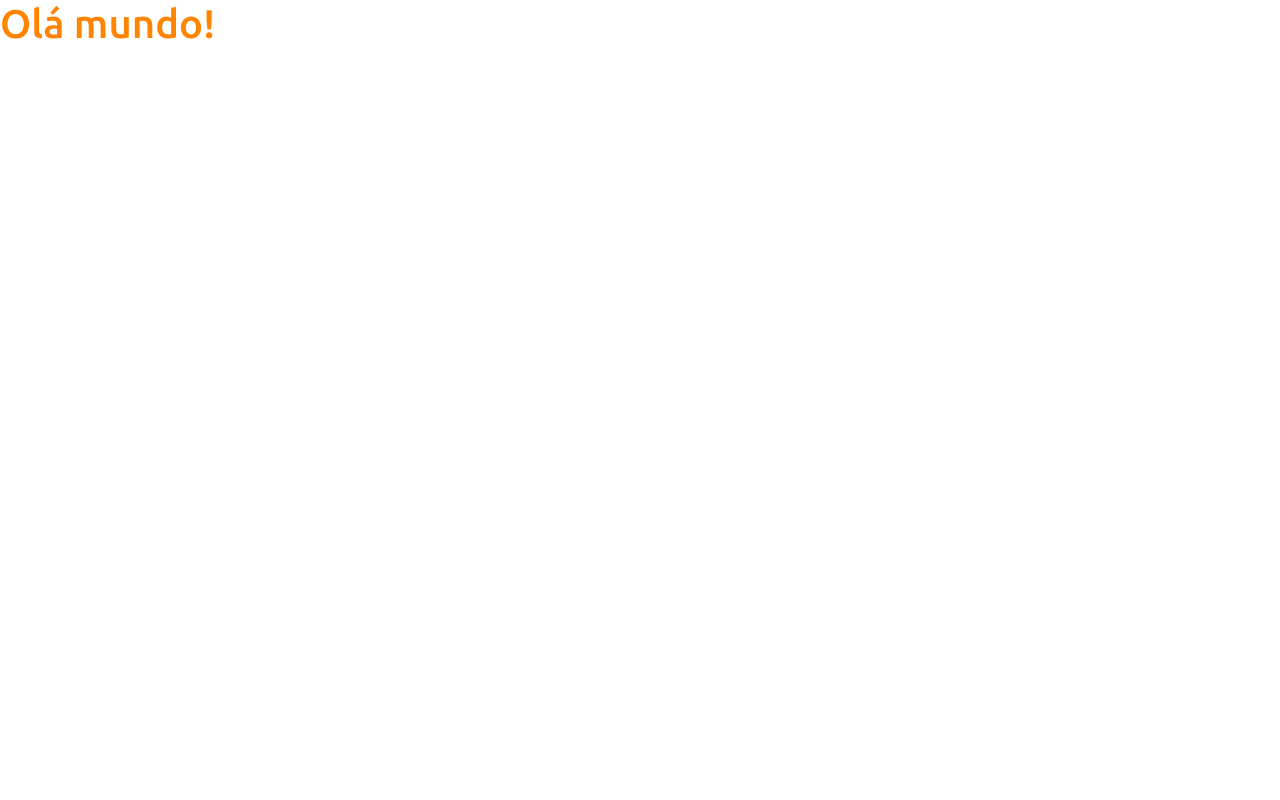
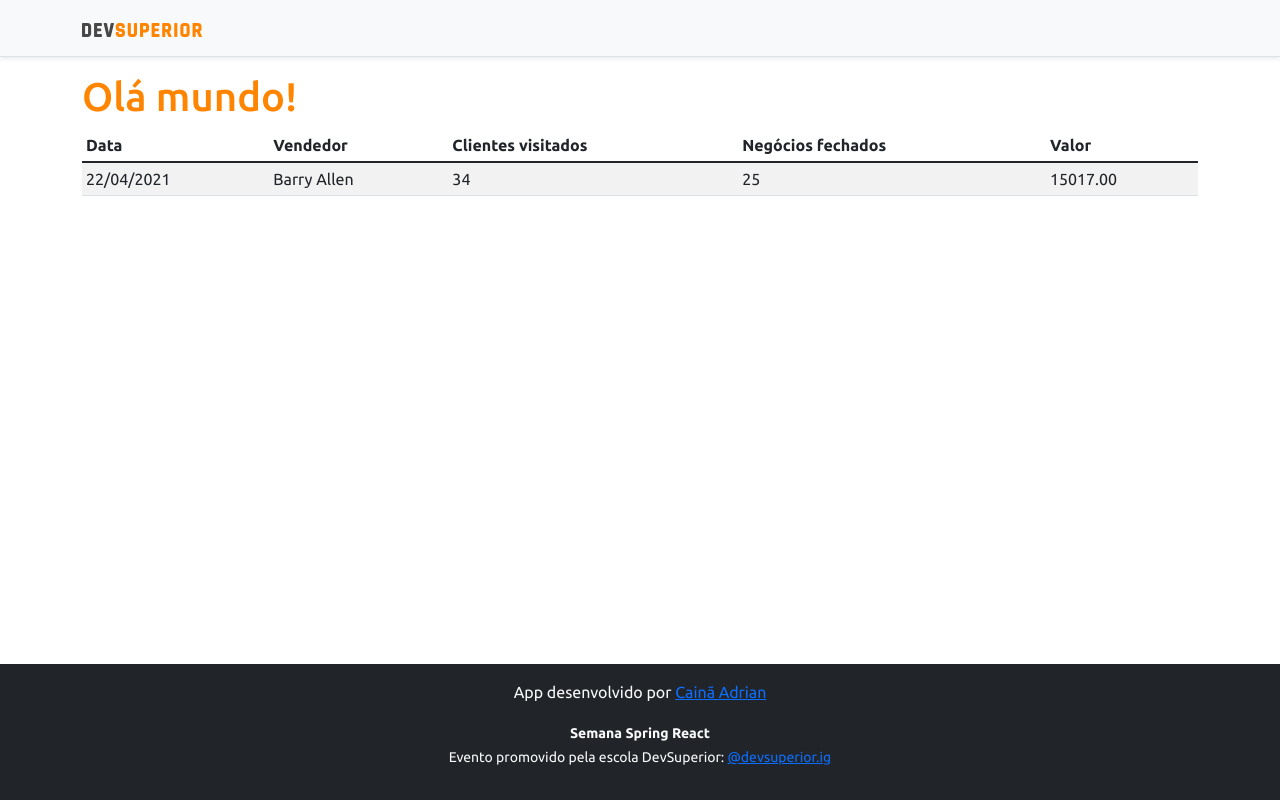
Before and after one commit to adrianmuniz/DsVendas-Spring-React, a React (Create React App) app in the folder frontend/: page / in a window 1280 px wide. Built offline with nearby package versions, Linux system fonts and the light colour scheme.

Commit message:
Basic static components

```diff
--- a/frontend/src/App.tsx
+++ b/frontend/src/App.tsx
@@ -1,9 +1,18 @@
+import NavBar from "components/NavBar";
+import Footer from "components/Footer";
+import DataTable from "components/DataTable";
 
 function App() {
   return (
-    <div>
+    <>
+      <NavBar />
+      <div className = "container">
         <h1 className="text-primary">Olá mundo!</h1>
-    </div>
+
+      <DataTable />
+      </div>
+      <Footer />
+    </>
   );
 }
 
--- /dev/null
+++ b/frontend/src/components/DataTable/index.tsx
@@ -0,0 +1,28 @@
+const DataTable = () => {
+    return (
+        <div className="table-responsive">
+    <table className="table table-striped table-sm">
+        <thead>
+            <tr>
+                <th>Data</th>
+                <th>Vendedor</th>
+                <th>Clientes visitados</th>
+                <th>Negócios fechados</th>
+                <th>Valor</th>
+            </tr>
+        </thead>
+        <tbody>
+            <tr>
+                <td>22/04/2021</td>
+                <td>Barry Allen</td>
+                <td>34</td>
+                <td>25</td>
+                <td>15017.00</td>
+            </tr>
+        </tbody>
+    </table>
+</div>
+    );
+}
+
+export default DataTable;
--- /dev/null
+++ b/frontend/src/components/Footer/index.tsx
@@ -0,0 +1,13 @@
+const Footer = () => {
+    return (
+        <footer className="footer mt-auto py-3 bg-dark">
+            <div className="container">
+                <p className="text-light">App desenvolvido por <a href="https://www.linkedin.com/in/adrianmuniz/" target="_blank" rel="noreferrer">Cainã Adrian</a></p>
+                <p className="text-light"><small><strong>Semana Spring React</strong><br />
+                    Evento promovido pela escola DevSuperior: <a href="https://instagram.com/devsuperior.ig" target="_blank" rel="noreferrer">@devsuperior.ig</a></small></p>
+            </div>
+        </footer>
+    );
+}
+
+export default Footer;
--- /dev/null
+++ b/frontend/src/components/NavBar/index.tsx
@@ -0,0 +1,16 @@
+import ImgDsDark from 'assets/img/ds-dark.svg'
+
+
+const NavBar = () => {
+    return (
+        <div className="d-flex flex-column flex-md-row align-items-center p-3 px-md-4 mb-3 bg-light border-bottom shadow-sm">
+            <div className="container">
+                <nav className="my-2 my-md-0 mr-md-3">
+                    <img src={ImgDsDark} alt="DevSuperior" width="120" />
+                </nav>
+            </div>
+        </div>
+    );
+}
+
+export default NavBar;
```
Also changed, not shown: frontend/src/assets/img/ds-dark.svg (added).
